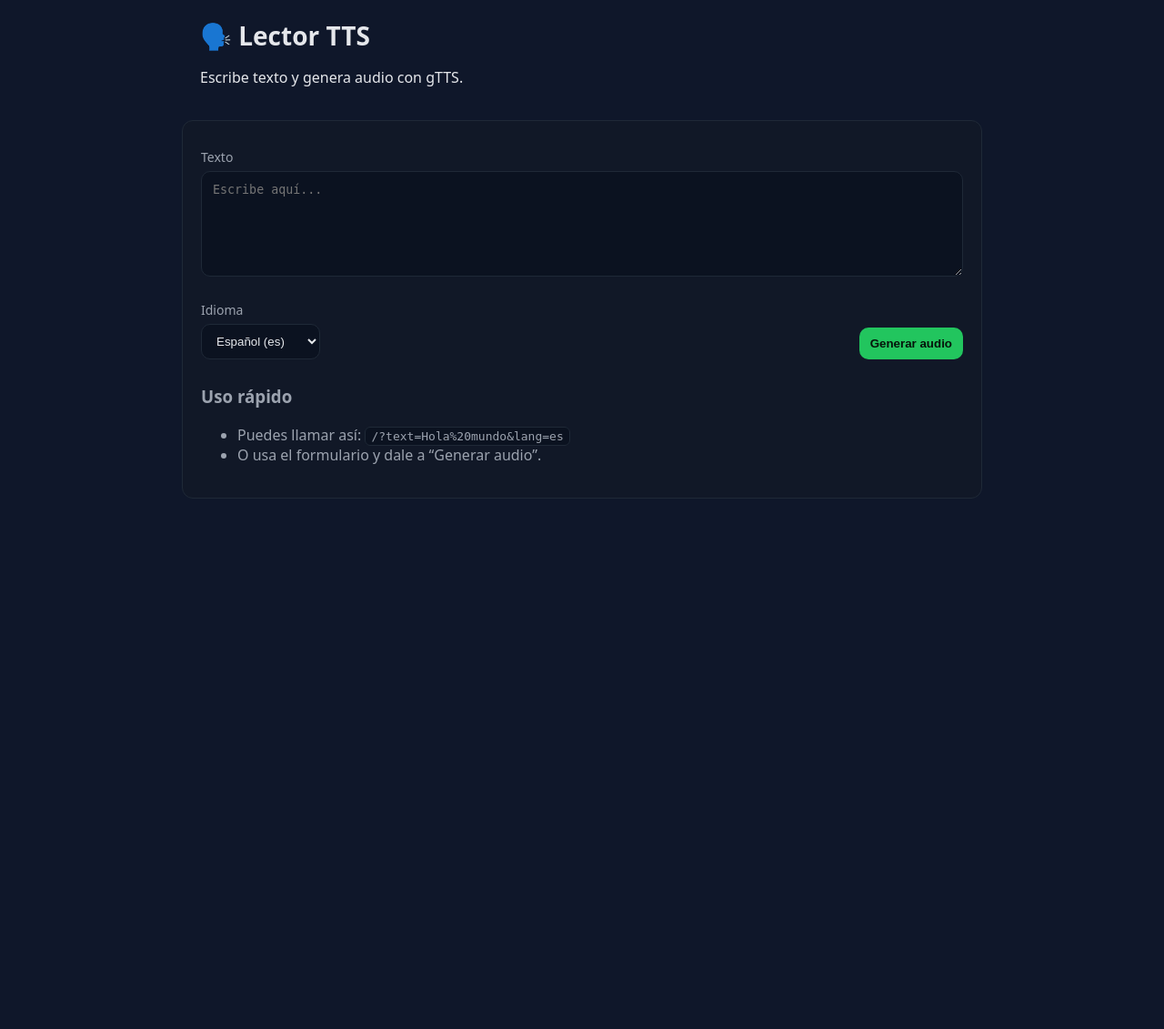
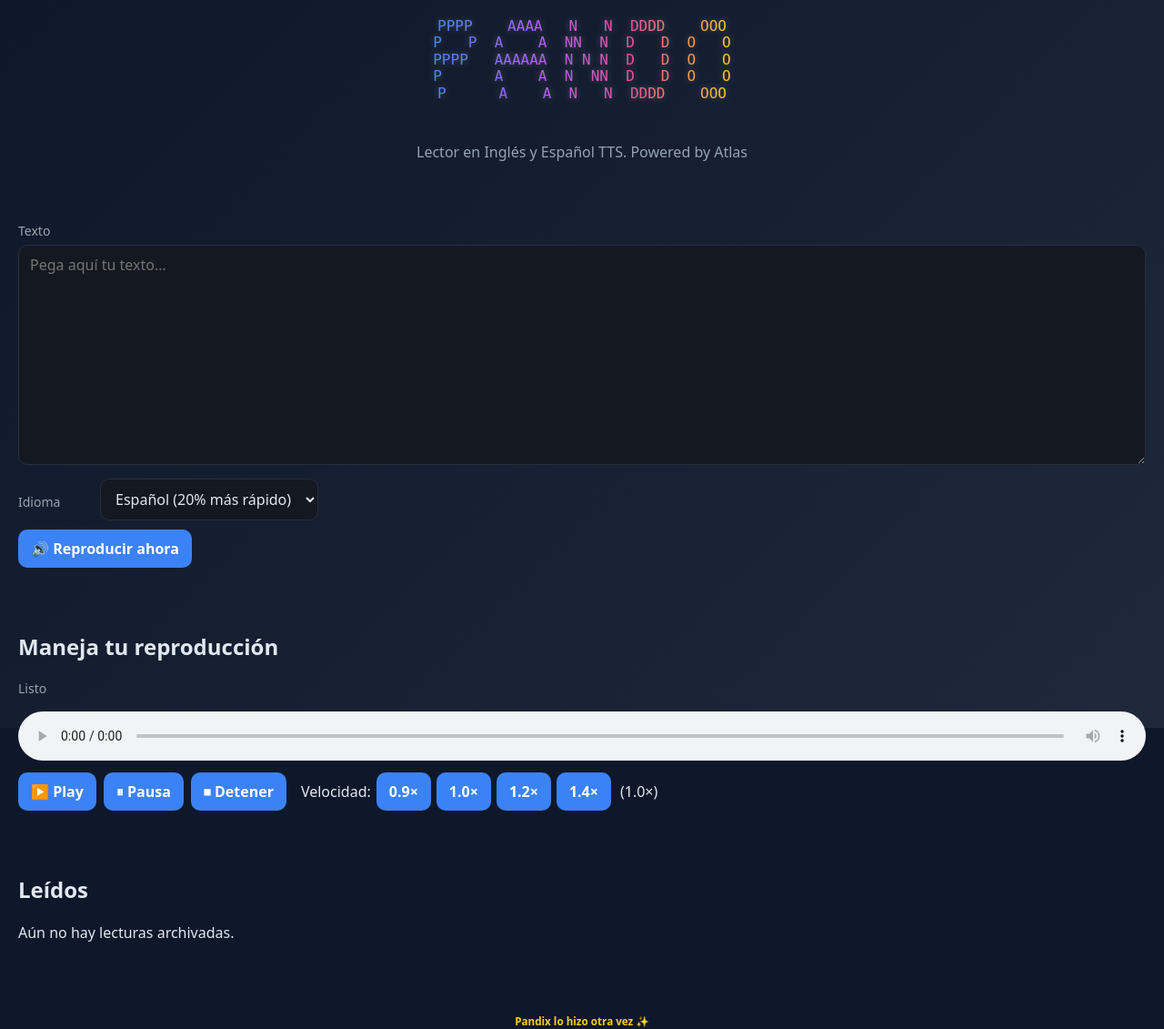
Before and after one commit to sebastianpando/lector-tts-app, a Flask app: page / in a window 1280 px wide. Shown: the whole page at 91% size. Before the commit the page ends 548 px from the top, so only its background shows below. Run offline with Flask 3, Linux system fonts and the light colour scheme.

Commit message:
Actualizar index.html completo con UI moderna

```diff
--- a/templates/index.html
+++ b/templates/index.html
@@ -1,53 +1,141 @@
 <!doctype html>
 <html lang="es">
 <head>
-  <meta charset="utf-8" />
-  <meta name="viewport" content="width=device-width, initial-scale=1" />
-  <title>Lector TTS</title>
-  <link rel="stylesheet" href="{{ url_for('static', filename='style.css') }}">
+  <meta charset="utf-8"/>
+  <meta name="viewport" content="width=device-width,initial-scale=1"/>
+  <title>PANDO DOGWALK</title>
+  <link rel="stylesheet" href="/static/style.css">
+  <style>
+    body {
+      background: linear-gradient(135deg, #0f172a, #1e293b);
+      color: #e2e8f0;
+      font-family: system-ui, -apple-system, Segoe UI, Roboto, sans-serif;
+      margin: 0; padding: 0;
+    }
+    header { text-align: center; padding: 20px 10px; }
+    pre.ascii {
+      font-family: monospace;
+      font-size: 16px;
+      line-height: 1.15em;
+      margin: 0 auto 10px;
+      display: inline-block;
+      background: linear-gradient(90deg, #3b82f6, #a855f7, #ec4899, #facc15);
+      -webkit-background-clip: text;
+      -webkit-text-fill-color: transparent;
+      text-shadow: 0 0 8px rgba(255,255,255,0.25);
+      white-space: pre;
+    }
+    section { padding: 20px; }
+    h2 { margin-top: 30px; }
+    .status { margin: 6px 0 8px; }
+    .status .muted { color:#9aa1ac; }
+    .controls { display:flex; gap:8px; flex-wrap:wrap; align-items:center; }
+    .speed { display:flex; gap:6px; align-items:center; margin-left:8px; }
+    .speed-btn.active { outline: 2px solid #3b82f6; border-radius: 8px; }
+    footer {
+      margin-top: 40px;
+      text-align: center;
+      font-size: 14px;
+      color: #94a3b8;
+    }
+    footer strong { color: #facc15; }
+    /* Lista de archivados */
+    .archive ul { list-style:none; padding:0; margin:0; display:grid; gap:8px; }
+    .archive li {
+      display:grid; grid-template-columns:auto 1fr auto; align-items:center; gap:10px;
+      padding:8px 10px; border:1px solid #2a2f3a; border-radius:10px; background:#141821;
+    }
+    .archive a { color:#9fb5ff; text-decoration:none; word-break:break-all; }
+    .archive .play { background:#16a34a; color:white; border:0; padding:6px 10px; border-radius:8px; }
+    .archive .del  { background:#ef4444; color:white; border:0; padding:6px 10px; border-radius:8px; }
+    .alert.error { background:#3a0e0e; border:1px solid #5e1a1a; padding:10px 12px; border-radius:10px; margin-top:8px; }
+    /* Inputs */
+    input, select, textarea, button {
+      font: inherit;
+      border-radius:10px;
+    }
+    textarea, select {
+      background:#141821; border:1px solid #2a2f3a; color:#e2e8f0; padding:10px 12px;
+    }
+    button { background:#3b82f6; color:white; border:0; padding:10px 14px; font-weight:600; cursor:pointer; }
+    button:hover { filter:brightness(1.07); }
+    /* Audio full width */
+    .player audio { width:100%; margin:8px 0; }
+  </style>
 </head>
 <body>
   <header>
-    <h1>🗣️ Lector TTS</h1>
-    <p>Escribe texto y genera audio con gTTS.</p>
+    <pre class="ascii">
+PPPP    AAAA   N   N  DDDD    OOO
+P   P  A    A  NN  N  D   D  O   O
+PPPP   AAAAAA  N N N  D   D  O   O
+P      A    A  N  NN  D   D  O   O
+P      A    A  N   N  DDDD    OOO
+    </pre>
+    <p style="color:#94a3b8;">Lector en Inglés y Español TTS. Powered by Atlas</p>
   </header>
 
-  <main>
+  <section class="composer">
     <form id="tts-form">
       <label for="text">Texto</label>
-      <textarea id="text" name="text" rows="6" placeholder="Escribe aquí...">{{ text }}</textarea>
+      <textarea id="text" name="text" rows="10" placeholder="Pega aquí tu texto…"></textarea>
 
-      <div class="row">
-        <div class="col">
-          <label for="lang">Idioma</label>
-          <select id="lang" name="lang">
-            <option value="es" {{ 'selected' if (lang or '') == 'es' else '' }}>Español (es)</option>
-            <option value="en" {{ 'selected' if (lang or '') == 'en' else '' }}>English (en)</option>
-            <option value="pt" {{ 'selected' if (lang or '') == 'pt' else '' }}>Português (pt)</option>
-            <option value="fr" {{ 'selected' if (lang or '') == 'fr' else '' }}>Français (fr)</option>
-          </select>
-        </div>
-        <div class="col right">
-          <button type="submit" id="btn-generate">Generar audio</button>
-        </div>
+      <div style="margin:10px 0; display:flex; gap:10px; align-items:center; flex-wrap:wrap;">
+        <label for="lang" style="min-width:80px;">Idioma</label>
+        <select id="lang" name="lang">
+          <option value="es" selected>Español (20% más rápido)</option>
+          <option value="en">English</option>
+        </select>
       </div>
+
+      <button type="submit">🔊 Reproducir ahora</button>
+      <div id="form-error" class="alert error" style="display:none;"></div>
     </form>
+  </section>
 
-    <section id="player-section" class="hidden">
-      <h2>Resultado</h2>
-      <audio id="player" controls></audio>
-      <div id="status" class="status"></div>
-    </section>
+  <section class="player">
+    <h2>Maneja tu reproducción</h2>
+    <div class="status"><span id="status-label" class="muted">Listo</span></div>
+    <audio id="player" controls preload="auto"></audio>
 
-    <section class="help">
-      <h3>Uso rápido</h3>
+    <div class="controls">
+      <button id="play">▶️ Play</button>
+      <button id="pause">⏸ Pausa</button>
+      <button id="stop">⏹ Detener</button>
+
+      <!-- Velocidad -->
+      <div class="speed">
+        <span class="muted">Velocidad:</span>
+        <button type="button" class="speed-btn" data-rate="0.9">0.9×</button>
+        <button type="button" class="speed-btn" data-rate="1.0">1.0×</button>
+        <button type="button" class="speed-btn" data-rate="1.2">1.2×</button>
+        <button type="button" class="speed-btn" data-rate="1.4">1.4×</button>
+        <span id="speed-current" class="muted" style="margin-left:4px;">(1.0×)</span>
+      </div>
+    </div>
+  </section>
+
+  <section class="archive">
+    <h2>Leídos</h2>
+    {% if items %}
       <ul>
-        <li>Puedes llamar así: <code>/?text=Hola%20mundo&amp;lang=es</code></li>
-        <li>O usa el formulario y dale a “Generar audio”.</li>
+        {% for it in items %}
+        <li>
+          <button class="play" data-file="{{ it }}">▶</button>
+          <a href="/audio/{{ it }}">{{ it }}</a>
+          <button class="del" data-file="{{ it }}">🗑</button>
+        </li>
+        {% endfor %}
       </ul>
-    </section>
-  </main>
+    {% else %}
+      <p class="muted">Aún no hay lecturas archivadas.</p>
+    {% endif %}
+  </section>
 
-  <script src="{{ url_for('static', filename='main.js') }}"></script>
+  <footer>
+    <small><strong>Pandix lo hizo otra vez</strong> ✨</small>
+  </footer>
+
+  <script src="/static/main.js"></script>
 </body>
 </html>
```
